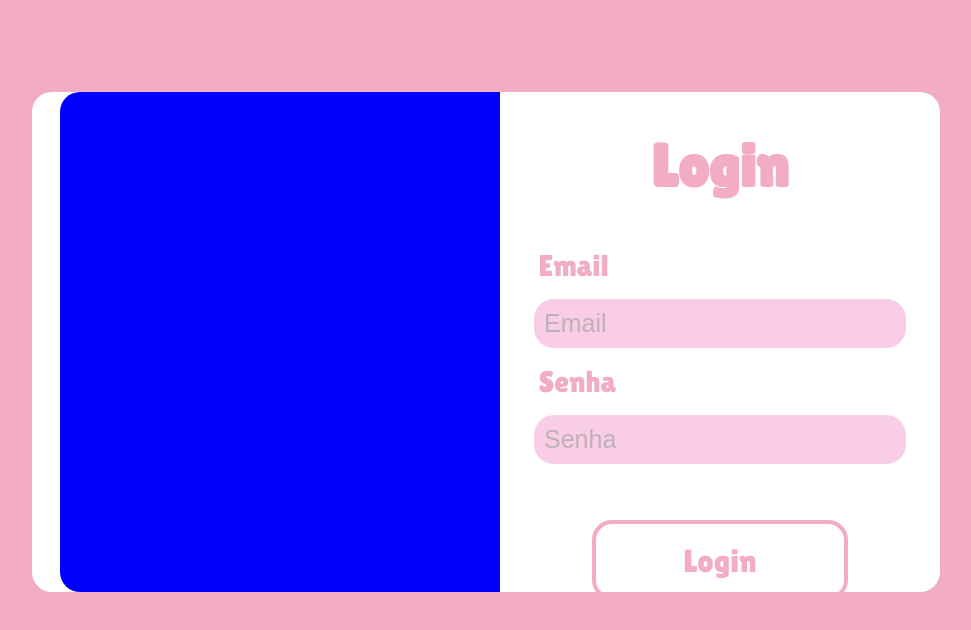
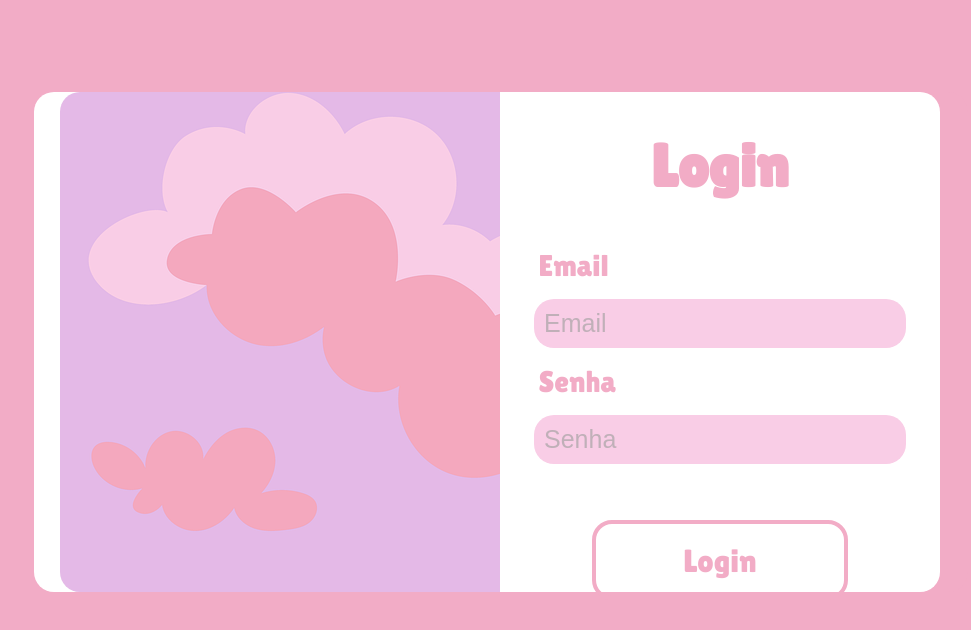
Before and after one commit to Miguel-Trabuco/Pagina-de-login, a plain HTML site: page index.html in a window 1280 px wide. Shown: the whole page, without its empty margins (140-1111 px from the left). Drawn offline with nearby package versions, Linux system fonts and the light colour scheme.

Commit message:
Pagina de Login 2.0

```diff
--- a/style.css
+++ b/style.css
@@ -182,13 +182,15 @@ input::placeholder{
         border-radius: 20px;
         display: flex;
         flex-direction: row;
-        justify-content: center;
+        justify-content: space-around;
     }
     #sky{
         display: block;
         width: 50%;
         height: 100%;
-        background-color: blue;
+        background-image: url("sky.png");
+        background-repeat: no-repeat;
+        background-size: 100%;
         border-radius: 20px 0 0 20px;
     }
     #login{
@@ -243,7 +245,7 @@ input::placeholder{
         display: flex;
         position: absolute;
         top: 11.5vh;
-        right: 17.8vw;
+        right: 17.65vw;
         border-radius: 20px;
         width: 880px;
         height: 500px;
```
Also changed, not shown: sky.png (added).
